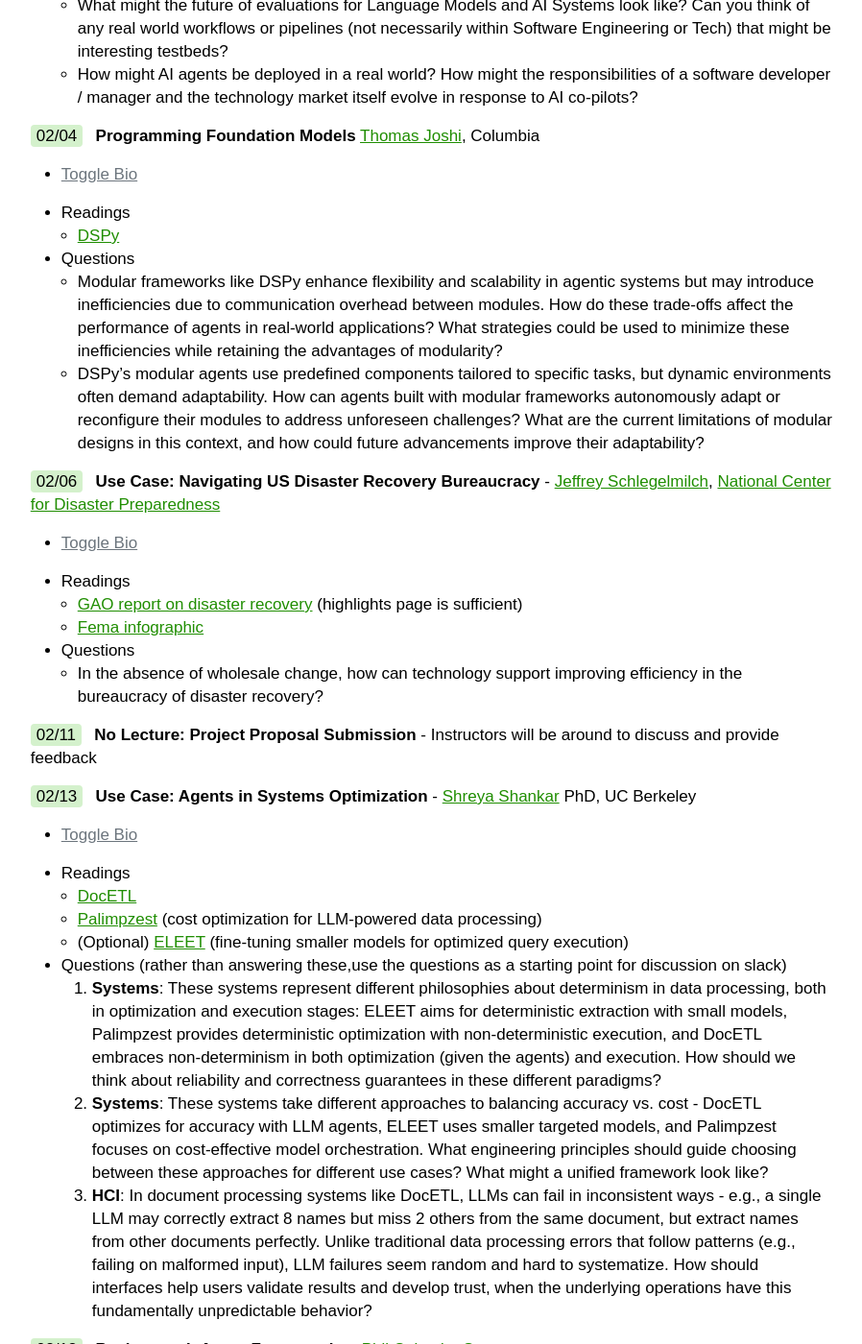
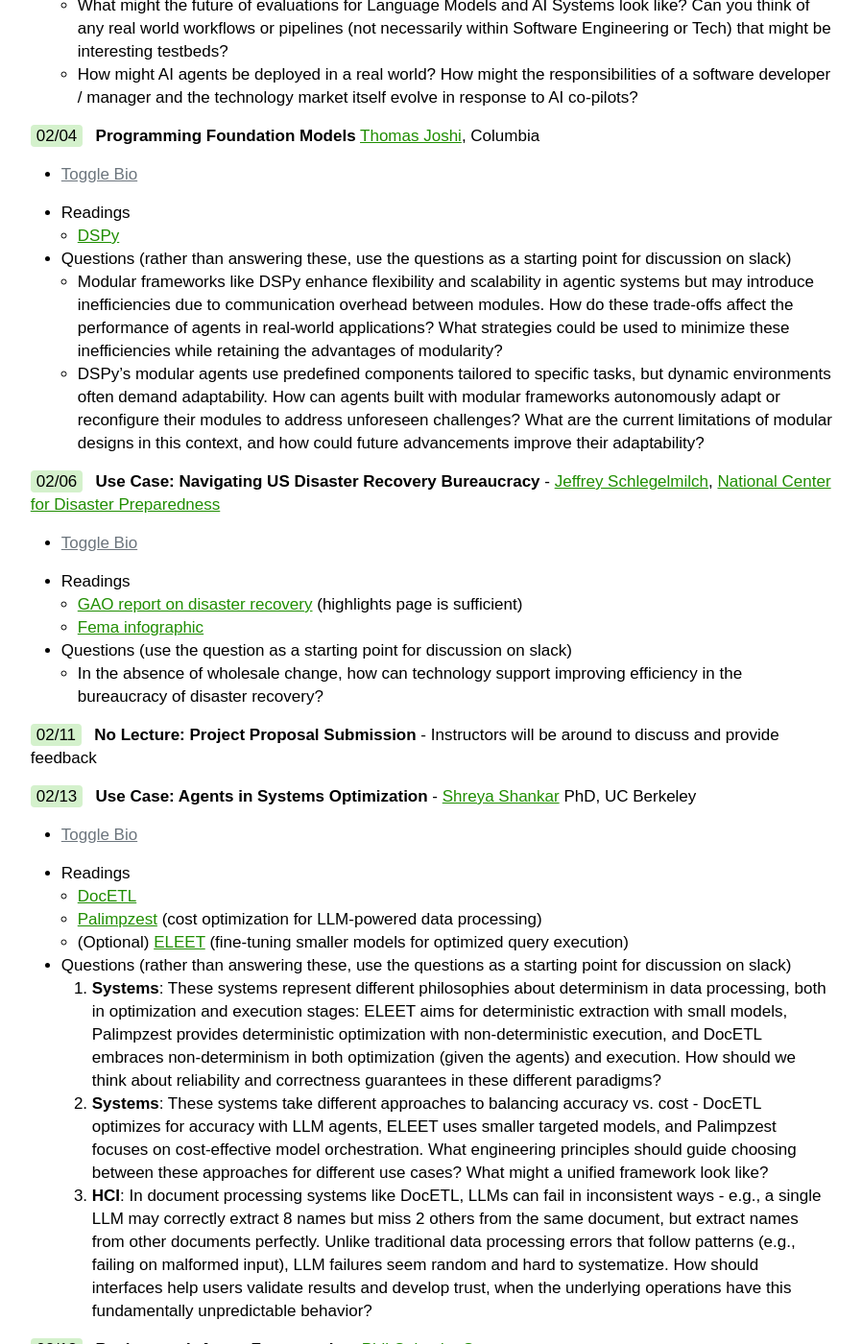
Before and after one commit to w6113/w6113.github.io, a Jekyll site: the page built from index.md, in a window 1280 px wide and 1400 px high, scrolled down 1761 px. Shown: the whole window at 96% size, without its empty margins (291-1189 px from the left). Built offline with Jekyll 4.4.1, drawn with Linux system fonts in a browser that asks for light colours.

Commit message:
generic message

```diff
--- a/index.md
+++ b/index.md
@@ -87,7 +87,7 @@
 
 * Readings
   * [DSPy](https://arxiv.org/abs/2310.03714)
-* Questions
+* Questions (rather than answering these, use the questions as a starting point for discussion on slack)
   * Modular frameworks like DSPy enhance flexibility and scalability in agentic systems but may introduce inefficiencies due to communication overhead between modules. How do these trade-offs affect the performance of agents in real-world applications? What strategies could be used to minimize these inefficiencies while retaining the advantages of modularity?
   * DSPy’s modular agents use predefined components tailored to specific tasks, but dynamic environments often demand adaptability. How can agents built with modular frameworks autonomously adapt or reconfigure their modules to address unforeseen challenges? What are the current limitations of modular designs in this context, and how could future advancements improve their adaptability?
 
@@ -96,7 +96,7 @@
 * Readings
   * [GAO report on disaster recovery](https://www.gao.gov/products/gao-23-104956) (highlights page is sufficient)
   * [Fema infographic](./files/images/fema.png)
-* Questions
+* Questions (use the question as a starting point for discussion on slack)
   * In the absence of wholesale change, how can technology support improving efficiency in the bureaucracy of disaster recovery?
 
 <span class="date">02/11</span> <span class="topic">No Lecture: Project Proposal Submission</span> - Instructors will be around to discuss and provide feedback
@@ -107,7 +107,7 @@
   * [DocETL](https://arxiv.org/abs/2410.12189)
   * [Palimpzest](https://arxiv.org/pdf/2405.14696) (cost optimization for LLM-powered data processing)
   * (Optional) [ELEET](https://arxiv.org/abs/2410.22522) (fine-tuning smaller models for optimized query execution)
-* Questions (rather than answering these,use the questions as a starting point for discussion on slack)
+* Questions (rather than answering these, use the questions as a starting point for discussion on slack)
   1. **Systems**: These systems represent different philosophies about determinism in data processing, both in optimization and execution stages: ELEET aims for deterministic extraction with small models, Palimpzest provides deterministic optimization with non-deterministic execution, and DocETL embraces non-determinism in both optimization (given the agents) and execution. How should we think about reliability and correctness guarantees in these different paradigms?
   2. **Systems**: These systems take different approaches to balancing accuracy vs. cost - DocETL optimizes for accuracy with LLM agents, ELEET uses smaller targeted models, and Palimpzest focuses on cost-effective model orchestration. What engineering principles should guide choosing between these approaches for different use cases? What might a unified framework look like?
   3. **HCI**: In document processing systems like DocETL, LLMs can fail in inconsistent ways - e.g., a single LLM may correctly extract 8 names but miss 2 others from the same document, but extract names from other documents perfectly. Unlike traditional data processing errors that follow patterns (e.g., failing on malformed input), LLM failures seem random and hard to systematize. How should interfaces help users validate results and develop trust, when the underlying operations have this fundamentally unpredictable behavior?
```
Also changed, not shown: Gemfile.lock.
